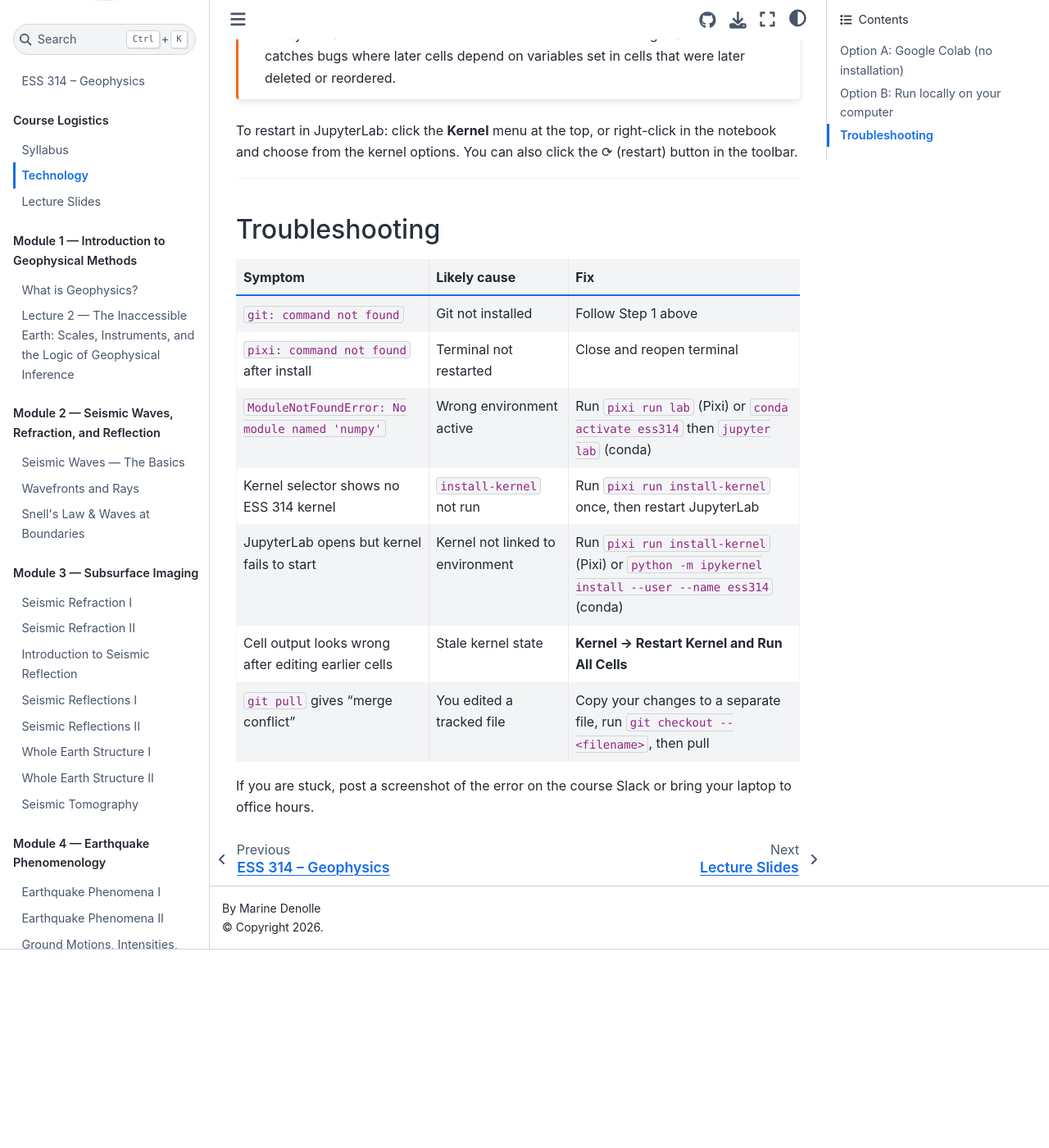
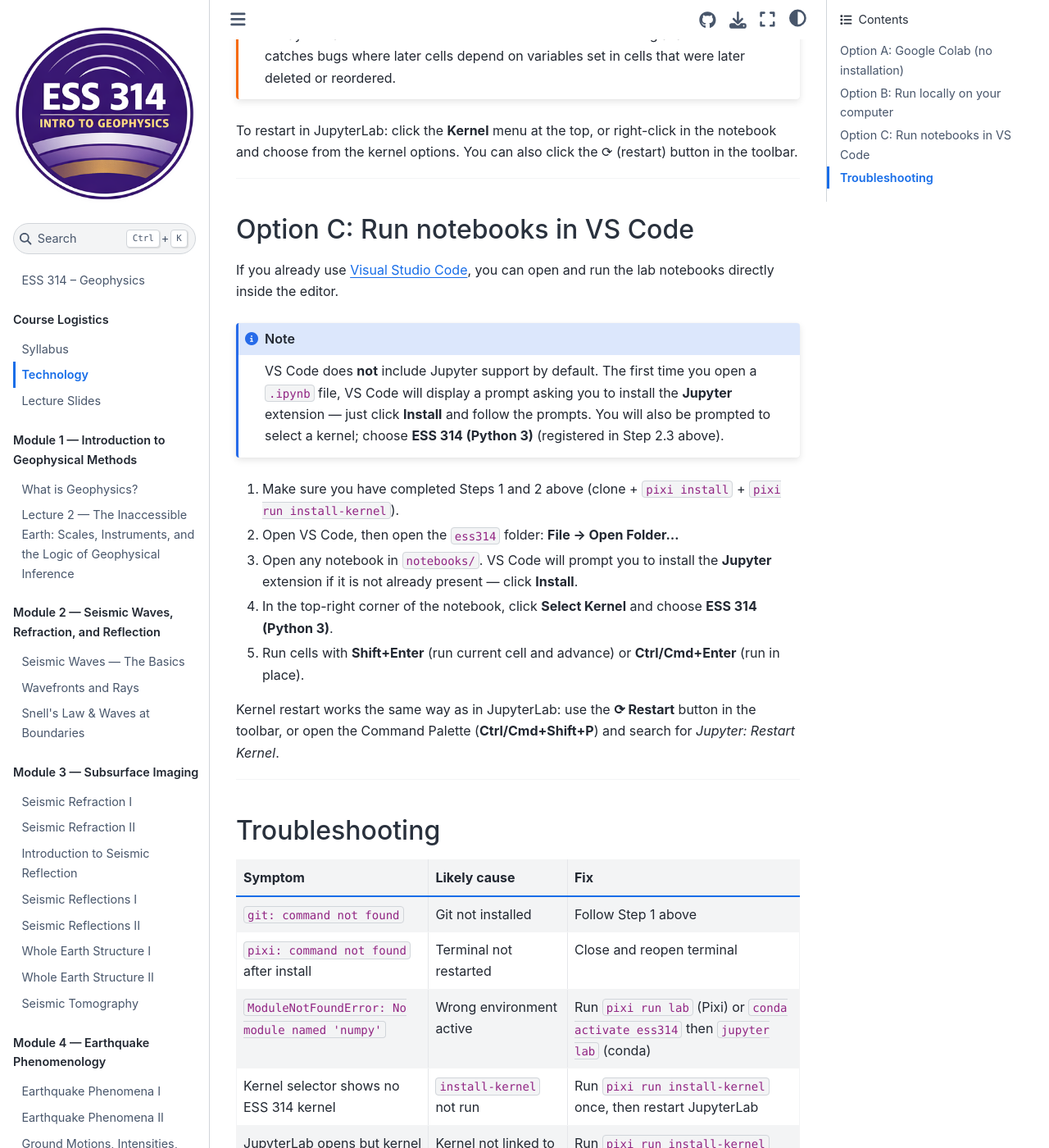
Before and after one commit to uw-geophysics-edu/ess314, a Jupyter Book: the page built from technology.md, in a window 1280 px wide and 1400 px high, scrolled down 5299 px. Shown: the whole window at 82% size. Built offline with Jupyter Book 1.0.4 settings and Sphinx 7.4.7 and the Sphinx Book theme 1.1.4, drawn with Linux system fonts in a browser that asks for light colours; pages that are not in the unit, such as notebooks, are missing from menus; before the commit the page ends 6457 px from its top, so only the background shows below that; some of the changed text lies outside the part shown.

Commit message:
update set up and book

```diff
--- a/pixi.toml
+++ b/pixi.toml
@@ -8,11 +8,11 @@
 
 [dependencies]
 python = ">=3.11,<3.13"
-jupyter = ">=1.0"
-jupyterlab = ">=3.0"
+jupyter = ">=1.0"         # installs the full Jupyter stack
+jupyterlab = ">=3.0"      # browser-based notebook UI
+ipykernel = ">=6.0"       # required to register the ESS 314 kernel (pixi run install-kernel)
 jupyter-book = ">=1.0,<2"
 sphinxcontrib-bibtex = ">=2.5"
-ipykernel = ">=6.0"
 matplotlib = ">=3.5"
 numpy = ">=1.20"
 scipy = ">=1.7"
--- a/technology.md
+++ b/technology.md
@@ -185,6 +185,24 @@
 
 ---
 
+## Option C: Run notebooks in VS Code
+
+If you already use [Visual Studio Code](https://code.visualstudio.com), you can open and run the lab notebooks directly inside the editor.
+
+:::{note}
+VS Code does **not** include Jupyter support by default. The first time you open a `.ipynb` file, VS Code will display a prompt asking you to install the **Jupyter** extension — just click **Install** and follow the prompts. You will also be prompted to select a kernel; choose **ESS 314 (Python 3)** (registered in Step 2.3 above).
+:::
+
+1. Make sure you have completed Steps 1 and 2 above (clone + `pixi install` + `pixi run install-kernel`).
+2. Open VS Code, then open the `ess314` folder: **File → Open Folder…**
+3. Open any notebook in `notebooks/`. VS Code will prompt you to install the **Jupyter** extension if it is not already present — click **Install**.
+4. In the top-right corner of the notebook, click **Select Kernel** and choose **ESS 314 (Python 3)**.
+5. Run cells with **Shift+Enter** (run current cell and advance) or **Ctrl/Cmd+Enter** (run in place).
+
+Kernel restart works the same way as in JupyterLab: use the **⟳ Restart** button in the toolbar, or open the Command Palette (**Ctrl/Cmd+Shift+P**) and search for *Jupyter: Restart Kernel*.
+
+---
+
 ## Troubleshooting
 
 | Symptom | Likely cause | Fix |
@@ -195,6 +213,8 @@
 | Kernel selector shows no ESS 314 kernel | `install-kernel` not run | Run `pixi run install-kernel` once, then restart JupyterLab |
 | JupyterLab opens but kernel fails to start | Kernel not linked to environment | Run `pixi run install-kernel` (Pixi) or `python -m ipykernel install --user --name ess314` (conda) |
 | Cell output looks wrong after editing earlier cells | Stale kernel state | **Kernel → Restart Kernel and Run All Cells** |
+| VS Code says "No kernel found" | `install-kernel` not run | Run `pixi run install-kernel`, then reload VS Code |
+| VS Code does not open `.ipynb` files properly | Jupyter extension not installed | Click **Install** when VS Code prompts, or search for "Jupyter" in the Extensions panel |
 | `git pull` gives "merge conflict" | You edited a tracked file | Copy your changes to a separate file, run `git checkout -- <filename>`, then pull |
 
 If you are stuck, post a screenshot of the error on the course Slack or bring your laptop to office hours.
```
